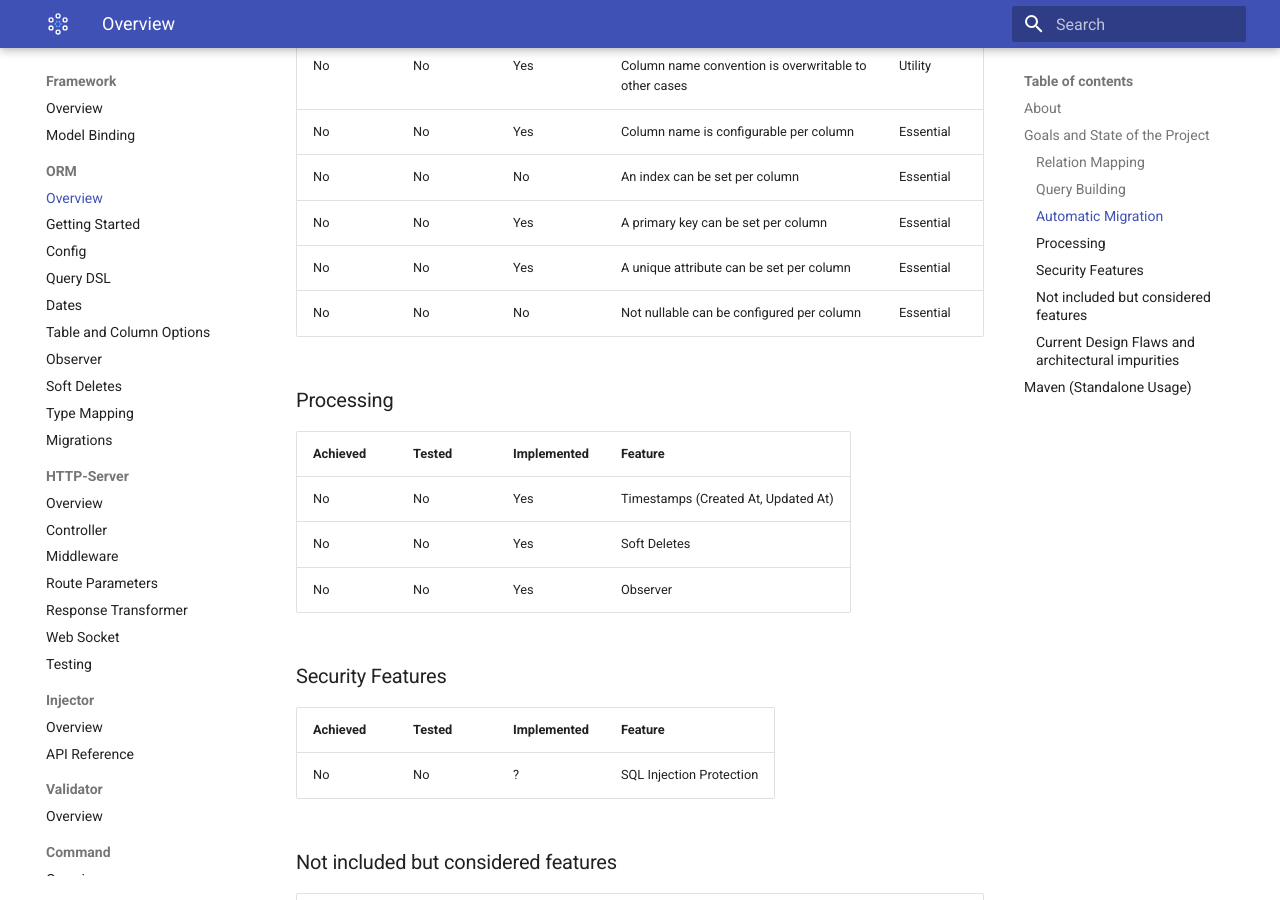
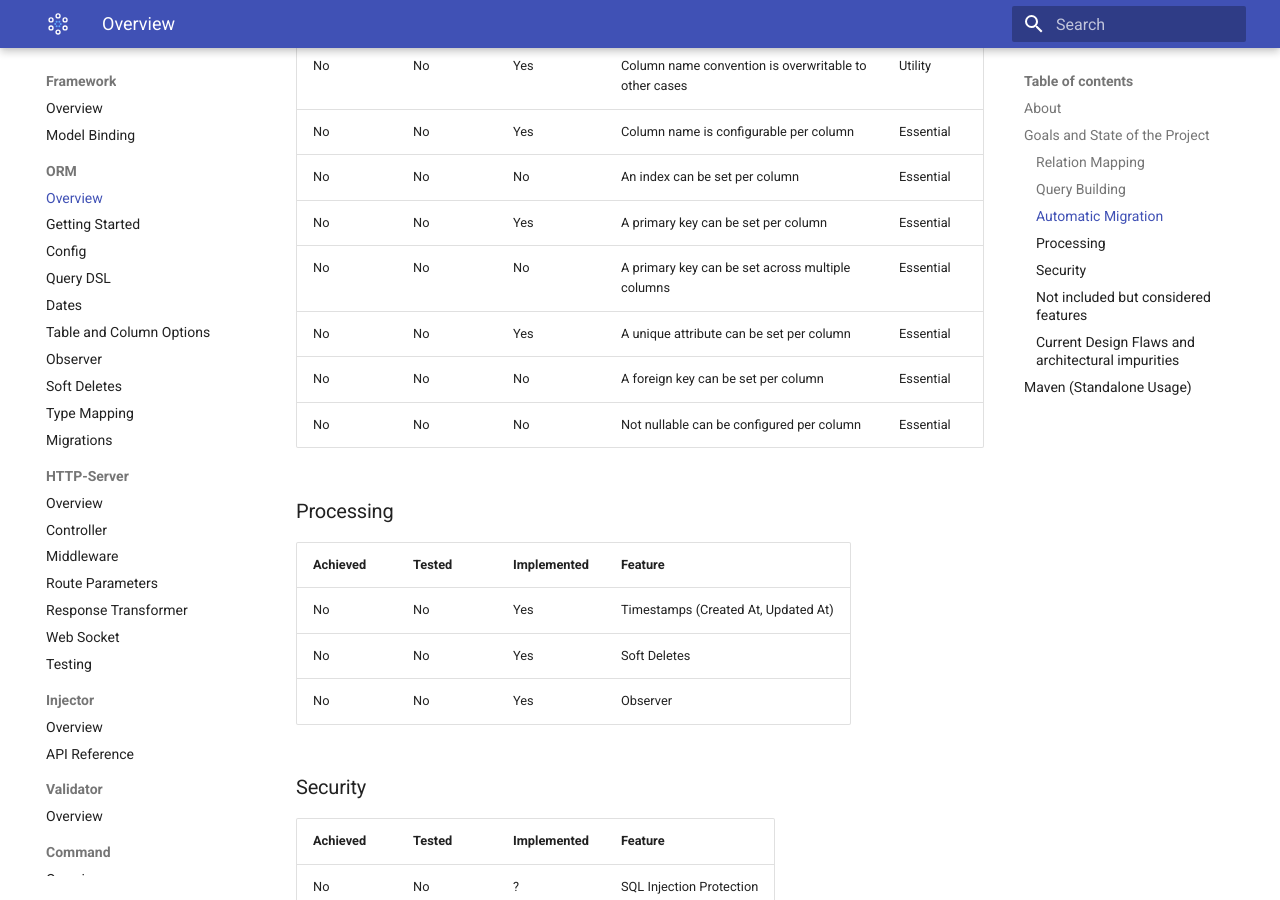
Before and after one commit to JavaWebStack/Docs, an MkDocs documentation site: the page built from docs/framework/orm/index.md, in a window 1280 px wide and 900 px high, scrolled down 2342 px. Built offline with MkDocs 1.6.1 and Material for MkDocs 9.7.7, drawn with Linux system fonts in a browser that asks for light colours.

Commit message:
Add foreign key and multiple column primary key feature

```diff
--- a/docs/framework/orm/index.md
+++ b/docs/framework/orm/index.md
@@ -57,7 +57,9 @@ Decision - A utility feature, which forces some convention on the developer and
 | No | No | Yes | Column name is configurable per column | Essential |
 | No | No | No | An index can be set per column | Essential |
 | No | No | Yes | A primary key can be set per column | Essential |
+| No | No | No | A primary key can be set across multiple columns | Essential |
 | No | No | Yes | A unique attribute can be set per column | Essential |
+| No | No | No | A foreign key can be set per column | Essential |
 | No | No | No | Not nullable can be configured per column | Essential |
 
 ### Processing
@@ -67,7 +69,7 @@ Decision - A utility feature, which forces some convention on the developer and
 | No | No | Yes | Soft Deletes | Utility |
 | No | No | Yes | Observer | Utility |
 
-### Security Features
+### Security
 |Achieved|Tested|Implemented|Feature|
 | - | - | - | - |
 | No | No | ? | SQL Injection Protection |
```
